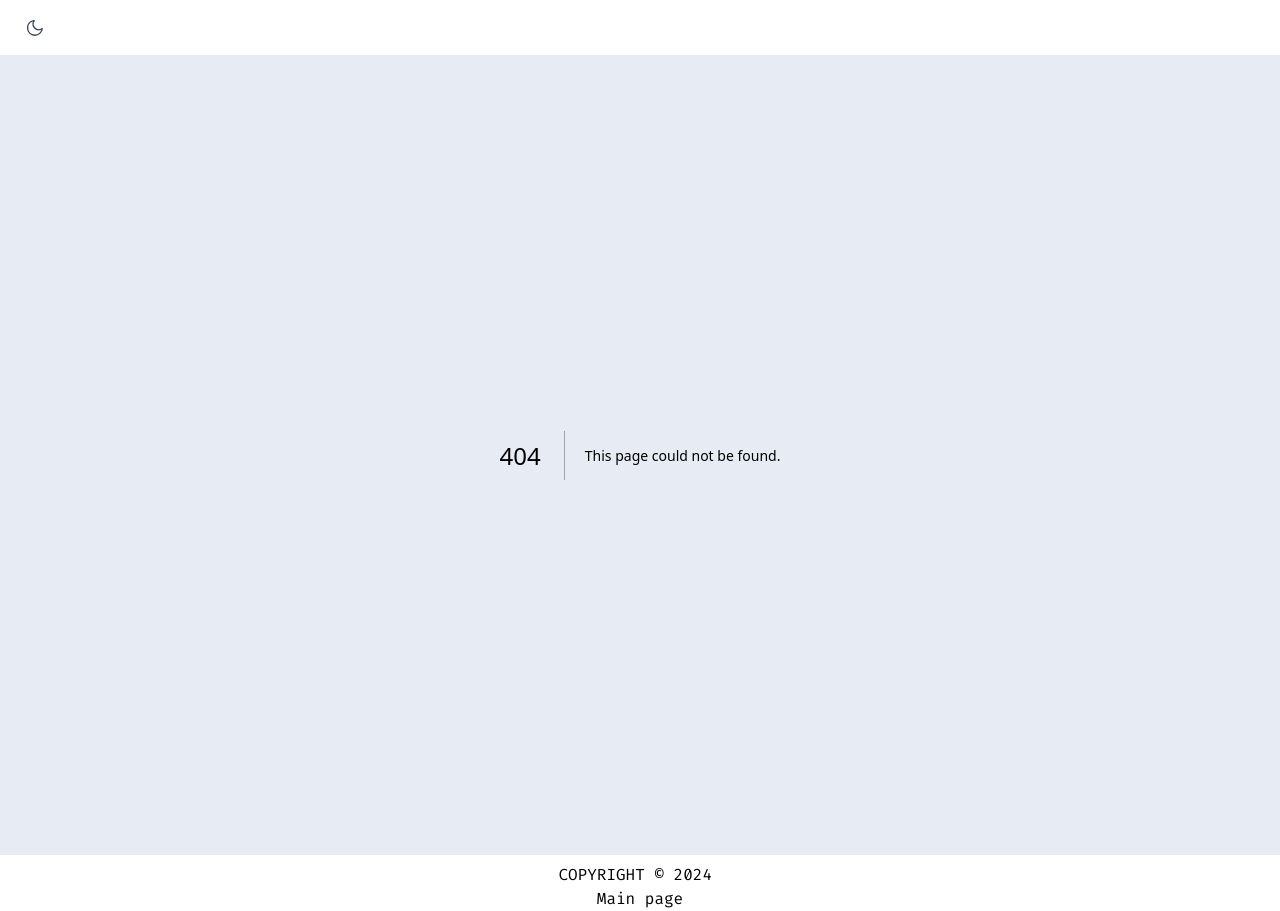
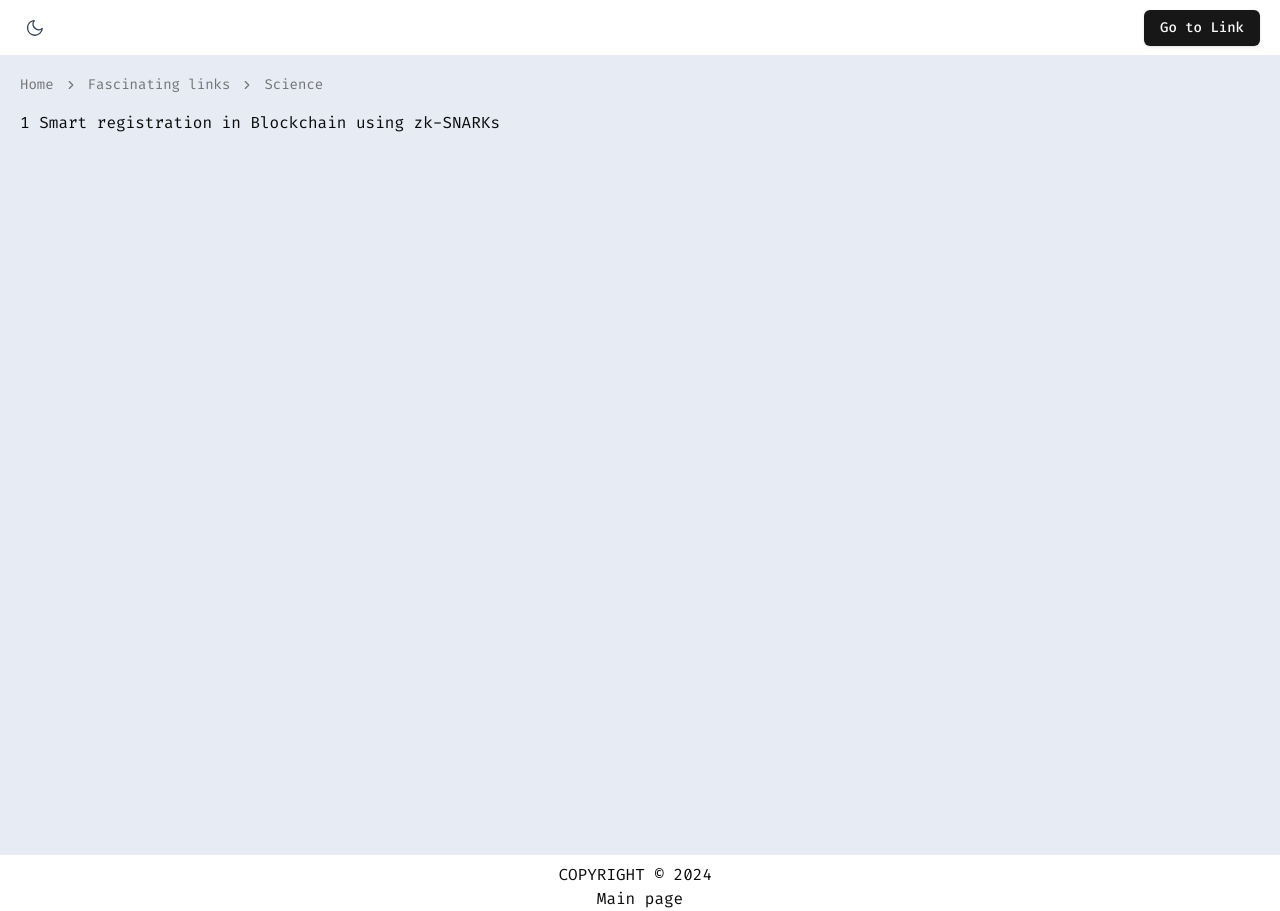
Before and after one commit to phamhongphuc1999/my-next-app, a Next.js app: page /links/science in a window 1280 px wide. Before the commit this address had no page. Built offline with nearby package versions, Linux system fonts and the light colour scheme; what better-react-mathjax would draw is missing.

Commit message:
feat: topic filter

```diff
--- a/app/links/page.tsx
+++ b/app/links/page.tsx
@@ -2,6 +2,7 @@ import Link from 'next/link';
 import AppNextSeo from 'src/components/AppNextSeo';
 import CommonContainer from 'src/components/box/CommonContainer';
 import CssBreadcrumbs from 'src/components/CssBreadcrumbs';
+import { Button } from 'src/components/shadcn-ui/button';
 
 const linkConfig: Array<{ link: string; title: string }> = [
   {
@@ -23,12 +24,15 @@ export default function LinksPage() {
     <CommonContainer>
       <AppNextSeo title="Fascinating links" />
       <CssBreadcrumbs configs={[{ label: 'Home', link: '/' }, { label: 'Fascinating links' }]} />
+      <Link href="/links/science">
+        <Button className="mt-[1rem]">Go to Science</Button>
+      </Link>
       {linkConfig.map((item, index) => {
         return (
           <Link
             key={item.link}
             target="_blank"
-            className="mt-[1rem] block break-words"
+            className="mt-[1rem] block break-words hover:underline"
             href={item.link}
           >
             {index + 1} {item.title}
--- /dev/null
+++ b/app/links/science/page.tsx
@@ -0,0 +1,38 @@
+import Link from 'next/link';
+import AppNextSeo from 'src/components/AppNextSeo';
+import CommonContainer from 'src/components/box/CommonContainer';
+import CssBreadcrumbs from 'src/components/CssBreadcrumbs';
+
+const linkConfig: Array<{ link: string; title: string }> = [
+  {
+    link: 'https://upcommons.upc.edu/handle/2117/367941',
+    title: 'Smart registration in Blockchain using zk-SNARKs',
+  },
+];
+
+export default function SciencePage() {
+  return (
+    <CommonContainer>
+      <AppNextSeo title="Fascinating links" />
+      <CssBreadcrumbs
+        configs={[
+          { label: 'Home', link: '/' },
+          { label: 'Fascinating links', link: '/links' },
+          { label: 'Science' },
+        ]}
+      />
+      {linkConfig.map((item, index) => {
+        return (
+          <Link
+            key={item.link}
+            target="_blank"
+            className="mt-[1rem] block break-words hover:underline"
+            href={item.link}
+          >
+            {index + 1} {item.title}
+          </Link>
+        );
+      })}
+    </CommonContainer>
+  );
+}
--- a/src/components/LayoutWrapper/Header.tsx
+++ b/src/components/LayoutWrapper/Header.tsx
@@ -1,11 +1,16 @@
+import Link from 'next/link';
 import CommonContainer from 'src/components/box/CommonContainer';
 import ThemeButton from 'src/components/buttons/ThemeButton';
+import { Button } from '../shadcn-ui/button';
 
 export default function Header() {
   return (
     <div className="fixed z-[1205] h-[55px] w-full border-b-black-350 bg-grey-50">
       <CommonContainer className="flex h-full items-center justify-between">
         <ThemeButton />
+        <Link href="/links">
+          <Button>Go to Link</Button>
+        </Link>
       </CommonContainer>
     </div>
   );
--- a/src/views/home-page.tsx
+++ b/src/views/home-page.tsx
@@ -1,6 +1,6 @@
 'use client';
 
-import { ChevronsUpDown } from 'lucide-react';
+import { Check, ChevronsUpDown } from 'lucide-react';
 import Link from 'next/link';
 import { useEffect, useMemo, useRef, useState } from 'react';
 import { ArticleLI, ArticleUL } from 'src/components/box/ArticleBox';
@@ -18,12 +18,16 @@ import {
 import { Input } from 'src/components/shadcn-ui/input';
 import { Popover, PopoverContent, PopoverTrigger } from 'src/components/shadcn-ui/popover';
 import { ReferenceConfig, TabConfig } from 'src/configs/constance';
+import { TabType } from 'src/global';
+import { cn } from 'src/lib/utils';
 import { twMerge } from 'tailwind-merge';
 
 export default function HomePage() {
   const ref = useRef('');
   const [searchText, setSearchText] = useState('');
   const [filterText, setFilterText] = useState('');
+  const [open, setOpen] = useState(false);
+  const [selectedId, setSelectedId] = useState<TabType | undefined>(undefined);
 
   useEffect(() => {
     if (ref.current != searchText) {
@@ -45,6 +49,15 @@ export default function HomePage() {
     });
   }, [filterText]);
 
+  const filteredTabTopics = useMemo(() => {
+    return filteredTopics.filter((topic) => {
+      const _tabs = topic.tabs;
+      if (!selectedId) return true;
+      else if (_tabs.includes(selectedId)) return true;
+      return false;
+    });
+  }, [selectedId, filteredTopics]);
+
   return (
     <>
       <div className="relative w-full md:w-[50%]">
@@ -54,10 +67,16 @@ export default function HomePage() {
             value={searchText}
             onChange={(event) => setSearchText(event.target.value)}
           />
-          <Popover>
+          <Popover open={open} onOpenChange={setOpen}>
             <PopoverTrigger asChild>
-              <Button variant="outline">
-                Choose topics <ChevronsUpDown className="opacity-50" />
+              <Button
+                variant="outline"
+                role="combobox"
+                aria-expanded={open}
+                className="w-[400px] justify-between"
+              >
+                {selectedId ? TabConfig[selectedId]?.title : 'Choose topics'}{' '}
+                <ChevronsUpDown className="opacity-50" />
               </Button>
             </PopoverTrigger>
             <PopoverContent className="w-[200px] p-0">
@@ -68,8 +87,21 @@ export default function HomePage() {
                   <CommandGroup>
                     {Object.values(TabConfig).map((topic) => {
                       return (
-                        <CommandItem key={topic.id} value={topic.title}>
+                        <CommandItem
+                          key={topic.id}
+                          value={topic.title}
+                          onSelect={() => {
+                            setSelectedId(topic.id);
+                            setOpen(false);
+                          }}
+                        >
                           {topic.title}
+                          <Check
+                            className={cn(
+                              'ml-auto',
+                              selectedId === topic.id ? 'opacity-100' : 'opacity-0'
+                            )}
+                          />
                         </CommandItem>
                       );
                     })}
@@ -78,6 +110,17 @@ export default function HomePage() {
               </Command>
             </PopoverContent>
           </Popover>
+          {(selectedId || filterText.length > 0) && (
+            <Button
+              onClick={() => {
+                setSearchText('');
+                setFilterText('');
+                setSelectedId(undefined);
+              }}
+            >
+              Clear filters
+            </Button>
+          )}
         </div>
         <IconButton
           onClick={() => setSearchText('')}
@@ -91,11 +134,11 @@ export default function HomePage() {
       </div>
       <div className={twMerge('mt-[4px]', searchText.length > 0 ? 'visible' : 'invisible')}>
         <p className="textSecondary text-[12px]">
-          {filteredTopics.length} {filteredTopics.length > 1 ? 'results' : 'result'}
+          {filteredTabTopics.length} {filteredTabTopics.length > 1 ? 'results' : 'result'}
         </p>
       </div>
       <ArticleUL className="mt-[1rem]">
-        {filteredTopics.map((item) => {
+        {filteredTabTopics.map((item) => {
           return (
             <ArticleLI key={item.id}>
               <Link href={item.link} className="inline-block hover:underline">
```
